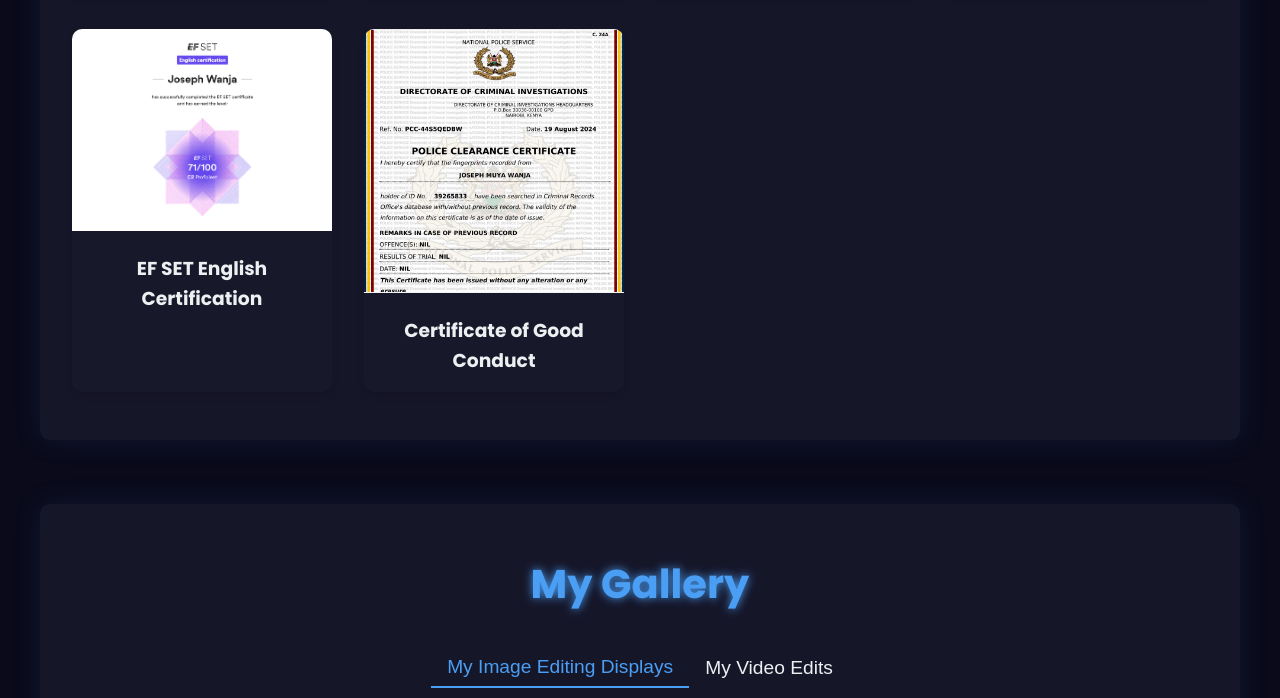
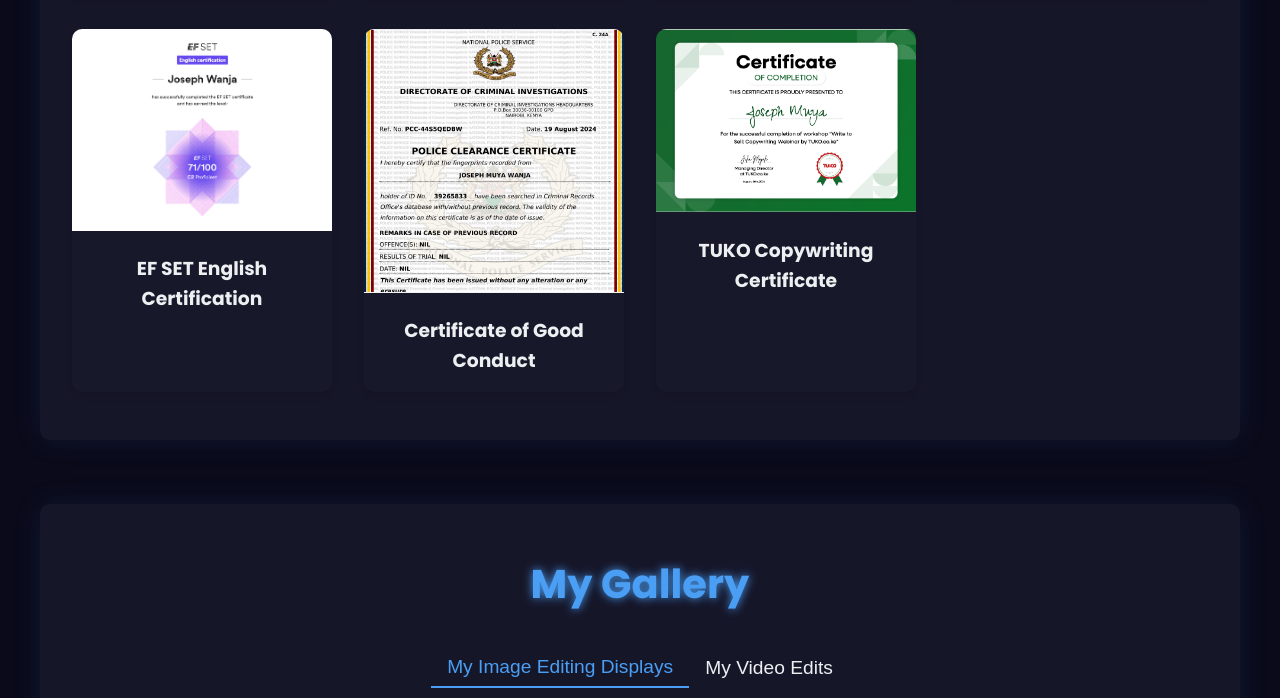
Before and after one commit to josephmuya7/myPortfolioWebsite, a website: page index.html in a window 1280 px wide. Shown: the part 4022-4720 px from the top of the page. Drawn offline with Linux system fonts and the light colour scheme.

Commit message:
Certificate addition

```diff
--- a/index.html
+++ b/index.html
@@ -246,6 +246,15 @@
                     </div>
                     <h3>Certificate of Good Conduct</h3>
                 </div>
+                <div class="certificate-item">
+                    <div class="certificate-image">
+                        <img src="img/TUKO cert.png" alt="TUKO Copywriting certificate" loading="lazy">
+                        <div class="certificate-overlay">
+                            <a href="https://www.mediafire.com/file/iis844r0fcdp65x/Joseph_Muya_TUKO_Copywriting_certificate.pdf/file" target="_blank" class="btn" rel="noopener">View Certificate</a>
+                        </div>
+                    </div>
+                    <h3>TUKO Copywriting Certificate</h3>
+                </div>
         </section>
 
         <section id="gallery">
```
Also changed, not shown: img/TUKO cert.png (added).
